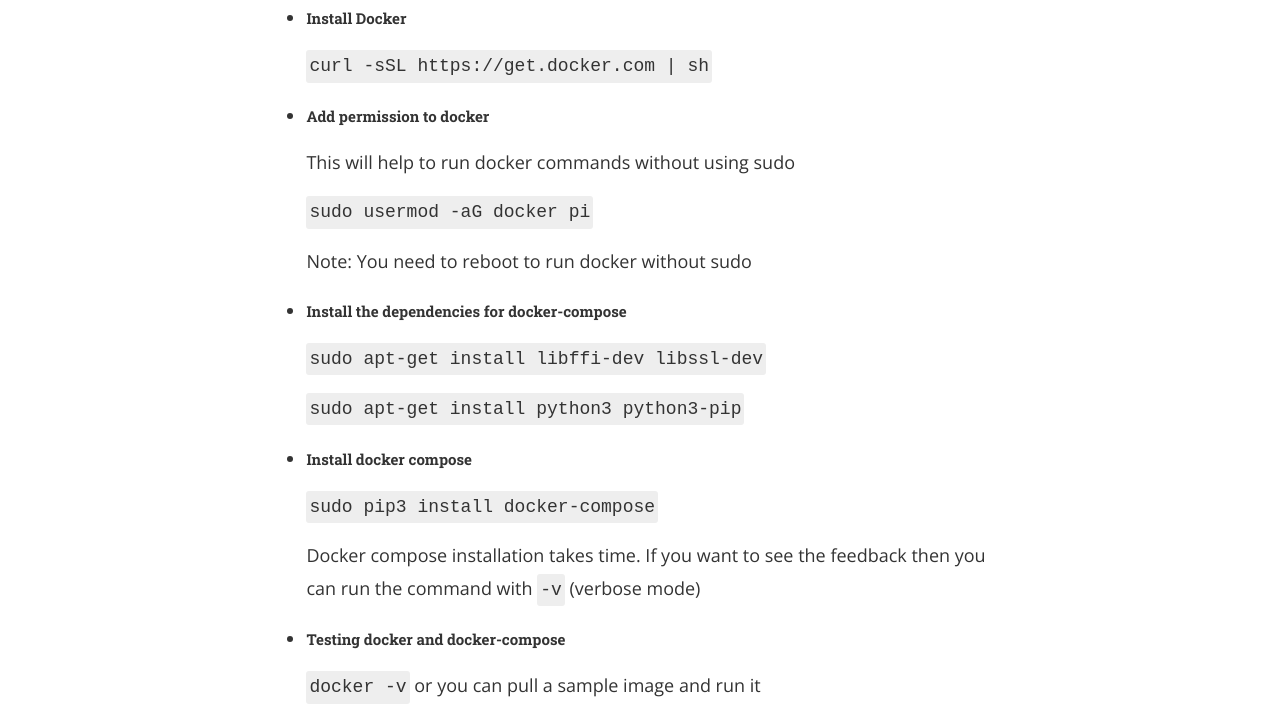
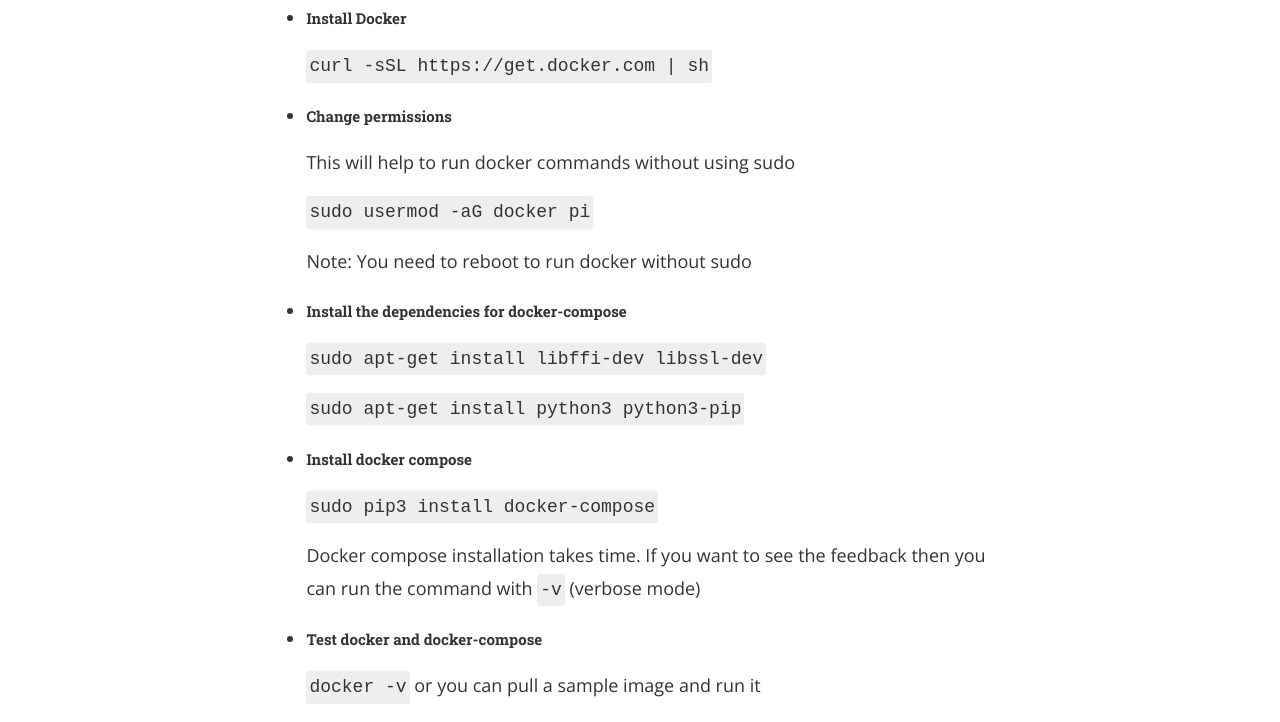
Before and after one commit to maheshkkolla/maheshkkolla.github.io, a Jekyll site: the page built from _posts/deploy-nodejs-application-on-a-raspberrypi/2020-08-09-install-docker-and-docker-compose-on-ubuntu-raspberrypi.markdown, in a window 1280 px wide. Shown: the part 802-1524 px from the top of the page. Built offline with Jekyll 4.4.1, drawn with Linux system fonts in a browser that asks for light colours; nearby versions of some CDN libraries; comment, search, counter and statistics services are not loaded.

Commit message:
EDIT: install docker on ubuntu post

```diff
--- a/_posts/deploy-nodejs-application-on-a-raspberrypi/2020-08-09-install-docker-and-docker-compose-on-ubuntu-raspberrypi.markdown
+++ b/_posts/deploy-nodejs-application-on-a-raspberrypi/2020-08-09-install-docker-and-docker-compose-on-ubuntu-raspberrypi.markdown
@@ -21,7 +21,7 @@
 
   `curl -sSL https://get.docker.com | sh`
 
-- ##### Add permission to docker
+- ##### Change permissions
 
   This will help to run docker commands without using sudo
 
@@ -41,7 +41,7 @@
 
   Docker compose installation takes time. If you want to see the feedback then you can run the command with `-v` (verbose mode)
 
-- ##### Testing docker and docker-compose
+- ##### Test docker and docker-compose
 
   `docker -v` or you can pull a sample image and run it
 
```
